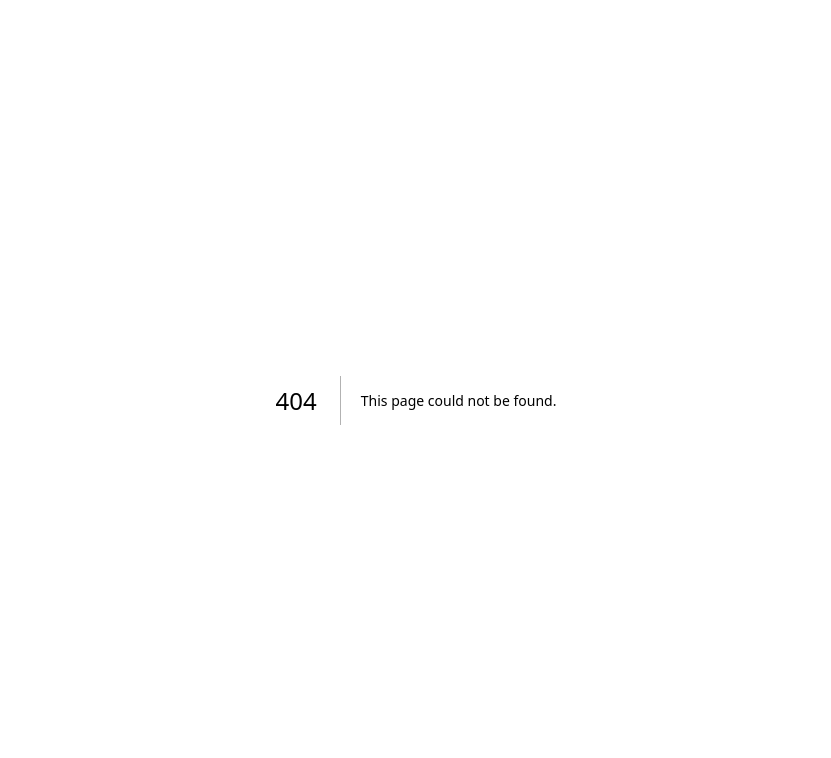
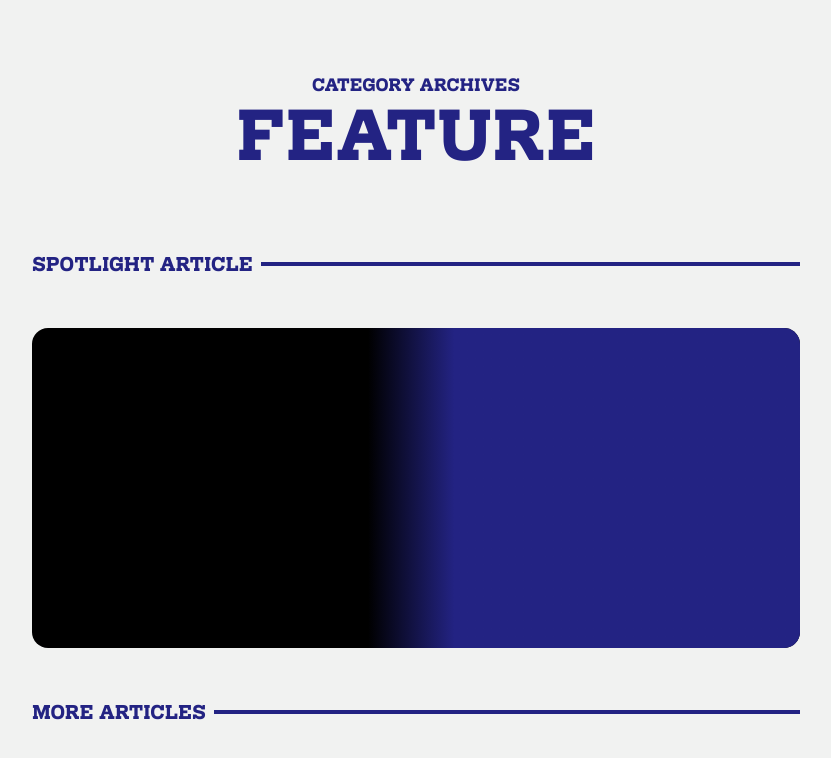
Before and after one commit to Bryian1125/CentralEchoSite, a Next.js app: page /categories/feature in a window 1280 px wide. Before the commit this address had no page. Shown: the top 758 px of the page, without its empty margins (224-1055 px from the left). Built offline with nearby package versions, Linux system fonts and the light colour scheme.

Commit message:
add initial changes to category page

```diff
--- a/app/.#page.tsx
+++ /dev/null
@@ -1 +0,0 @@
-Brian@LAPTOP-HLQ2QANM.18316:1788721628
--- /dev/null
+++ b/app/categories/[slug]/page.tsx
@@ -0,0 +1,26 @@
+import CategoryHeader from "../../../components/CategoryPage/CategoryHeader.tsx"
+import SectionHeader from "../../../components/CategoryPage/SectionHeader.tsx"
+import SpotlightArticle from "../../../components/CategoryPage/SpotlightArticle.tsx"
+
+export default async function CategoryPage({
+    params,
+}: {
+    params: Promise<{ slug: string }>;
+}) {
+    const { slug } = await params;
+    return(
+        <div className = "flex flex-col items-center justify-center">
+        <CategoryHeader
+            title = {slug.toUpperCase()}
+        />
+        <SectionHeader
+            title = "SPOTLIGHT ARTICLE"
+        />
+        <SpotlightArticle
+        />
+        <SectionHeader
+            title = "MORE ARTICLES"
+        />
+        </div>
+    )
+}
--- a/app/page.tsx
+++ b/app/page.tsx
@@ -5,12 +5,21 @@ import FeatureDisplay from ".././components/Home/FeatureDisplay.tsx"
 import LiteraryDisplay from ".././components/Home/LiteraryDisplay"
 import SportsDisplay from ".././components/Home/SportsDisplay.tsx"
 
+const categories = [
+    "Opinion",
+    "Feature",
+    "Literary",
+    "Sports"
+];
+
 export default function App() {
   return (
     <div>
           <Navbar />
           <HeroBanner />
-          <OpinionDisplay />
+          <OpinionDisplay
+              link = "opinion"
+          />
           <FeatureDisplay />
           <LiteraryDisplay />
           <SportsDisplay />
--- /dev/null
+++ b/components/CategoryPage/CategoryHeader.tsx
@@ -0,0 +1,12 @@
+type Data = {
+    title: string
+}
+
+export default function CategoryHeader({title}: Data) {
+    return (
+        <div className = "flex flex-col w-full h-32 items-center justify-center pt-30 pb-20">
+            <h1 className ="text-lg text-[#232383] font-[Hefring_Slab_Bold]">CATEGORY ARCHIVES</h1>
+            <h1 className ="text-7xl text-[#232383] font-[Hefring_Slab_Bold]">{title}</h1>
+        </div>
+    )
+}
--- /dev/null
+++ b/components/CategoryPage/SectionHeader.tsx
@@ -0,0 +1,12 @@
+type Data = {
+    title: string
+}
+
+export default function SectionHeader({title}: Data) {
+    return (
+        <div className = "flex flex-row w-3xl h-32 items-center justify-center pt-10 gap-2 text-nowrap pb-10">
+            <h1 className ="text-xl text-[#232383] font-[Hefring_Slab_Bold]">{title}</h1>
+            <div className = "w-full h-1 bg-[#232383]"></div>
+        </div>
+    )
+}
--- /dev/null
+++ b/components/CategoryPage/SpotlightArticle.tsx
@@ -0,0 +1,8 @@
+export default function SpotlightArticle() {
+    return(
+        <div className = "w-3xl h-80 bg-black rounded-2xl relative overflow-clip">
+            <div className = "absolute right-0 w-9/16 h-full bg-gradient-to-l from-[#232383] from-80% to-transparent">
+            </div>
+        </div>
+   )
+}
--- a/components/Home/DisplayHeader.tsx
+++ b/components/Home/DisplayHeader.tsx
@@ -1,18 +1,23 @@
+import Link from 'next/link';
+
 type HeaderData = {
-    title: string
+    title: string;
+    link: string;
 }
 
-export default function DisplayHeader({title}: HeaderData) {
+export default function DisplayHeader({title, link}: HeaderData) {
     return(
         <div className ="flex flex-col w-full h-auto items-center justify-end mt-24 mb-12">
             <div className = "flex flex-row items-center justify-between w-1/2">
                 <h1 className = "text-[#232383] text-4xl font-['Hefring_Slab_Bold']">{title}</h1>
+                <Link href = {`/categories/${link}`}>
                     <button className = "flex flex-row items-center justify-center gap-2">
                         <span className = "text-[#232383] text-2xl font-['Hefring_Slab_Medium']">
                             SEE ALL
                         </span>
                         <img className = "w-4 h-4" src = "/assets/up-right-arrow.png"/>
                     </button>
+                </Link>
             </div>
             <div className = "bg-[#232383] w-1/2 h-[2px]">
             </div>
--- a/components/Home/OpinionDisplay.tsx
+++ b/components/Home/OpinionDisplay.tsx
@@ -2,11 +2,16 @@ import DisplayHeader from "./DisplayHeader.tsx"
 import SmallDisplayCard from "./SmallDisplayCard.tsx"
 import LargeDisplayCard from "./LargeDisplayCard.tsx"
 
-export default function OpinionDisplay() {
+type Data = {
+    link: string
+}
+
+export default function OpinionDisplay({link}: Data) {
     return(
         <div className = "flex flex-col items-center justify-center mt-10 mb-10">
             <DisplayHeader
                 title = "OPINION"
+                link = {link}
             />
             <div className = "flex flex-row gap-6 h-[370]">
                 <div className = "flex flex-col h-full justify-between">
```
Also changed, not shown: components/CategoryPage/Article.tsx (added), components/Home/LiteraryDisplay.tsx (line endings or trailing spaces). Lines whose indentation alone changed are shown as unchanged.
